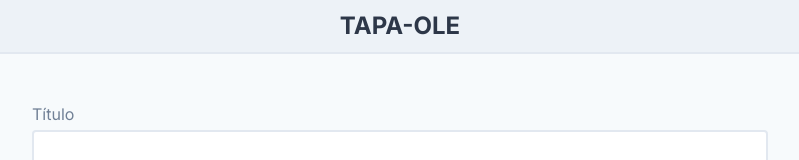
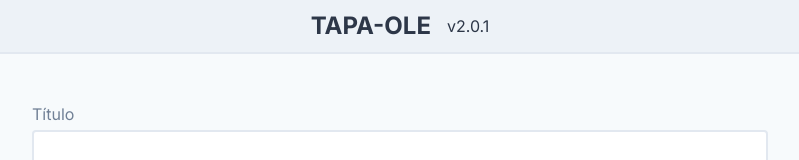
Before and after one commit to durancristhian/tapa-ole, a React (Vite) app: page / in a window 1280 px wide. Shown: the top 160 px of the page, without its empty margins (240-1039 px from the left). Built offline with nearby package versions, Linux system fonts and the light colour scheme.

Commit message:
fix input image

```diff
--- a/src/components/Header.tsx
+++ b/src/components/Header.tsx
@@ -1,9 +1,11 @@
 import React from 'react'
+const { version } = require('../../package.json')
 
 export default function Header() {
   return (
-    <div className="border-b-2 border-gray-300 bg-gray-200 px-4 py-2">
-      <h1 className="font-bold text-2xl text-center uppercase">tapa-ole</h1>
+    <div className="border-b-2 border-gray-300 bg-gray-200 flex items-center justify-center px-4 py-2">
+      <h1 className="font-bold text-2xl uppercase">tapa-ole</h1>
+      <span className="ml-4">v{version}</span>
     </div>
   )
 }
--- a/src/components/InputImage.tsx
+++ b/src/components/InputImage.tsx
@@ -38,9 +38,6 @@ function InputImage({ label, id, image, onChange }: Props) {
               'duration-150 ease-in-out transition',
             ])}
             type="button"
-            onClick={() => {
-              inputRef.current?.click()
-            }}
           >
             <FiUpload />
             <span className="ml-2">Agregar imágen</span>
```
